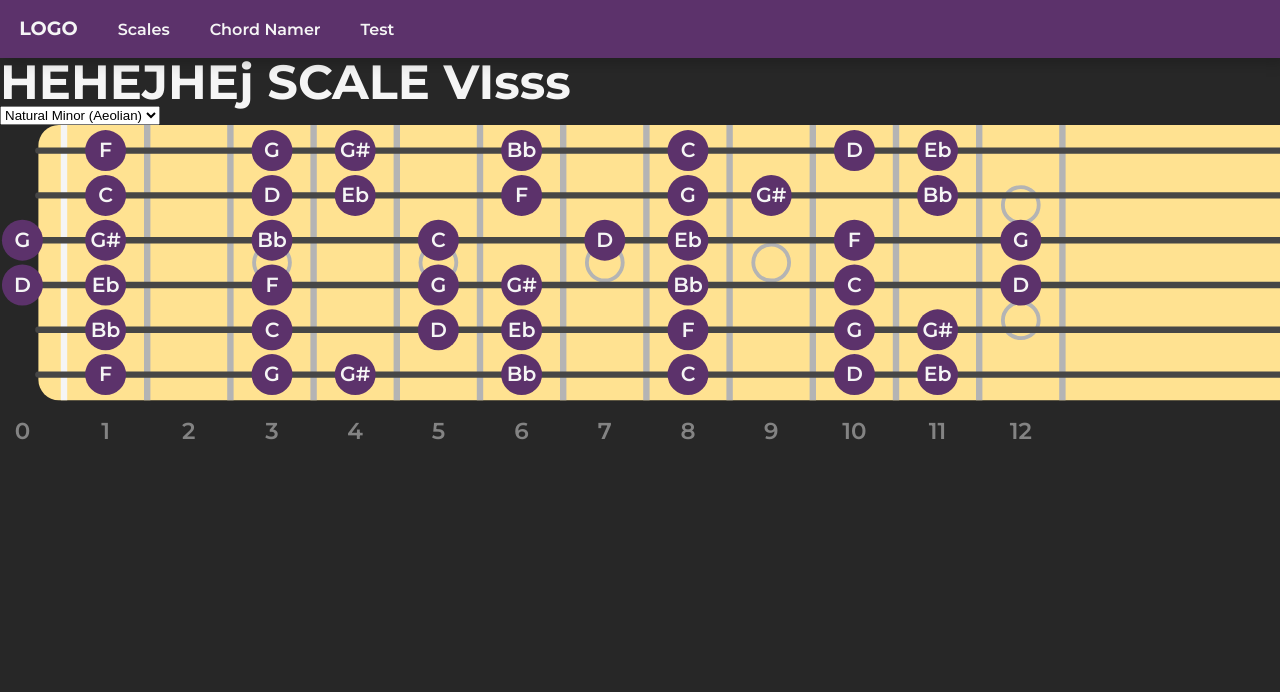
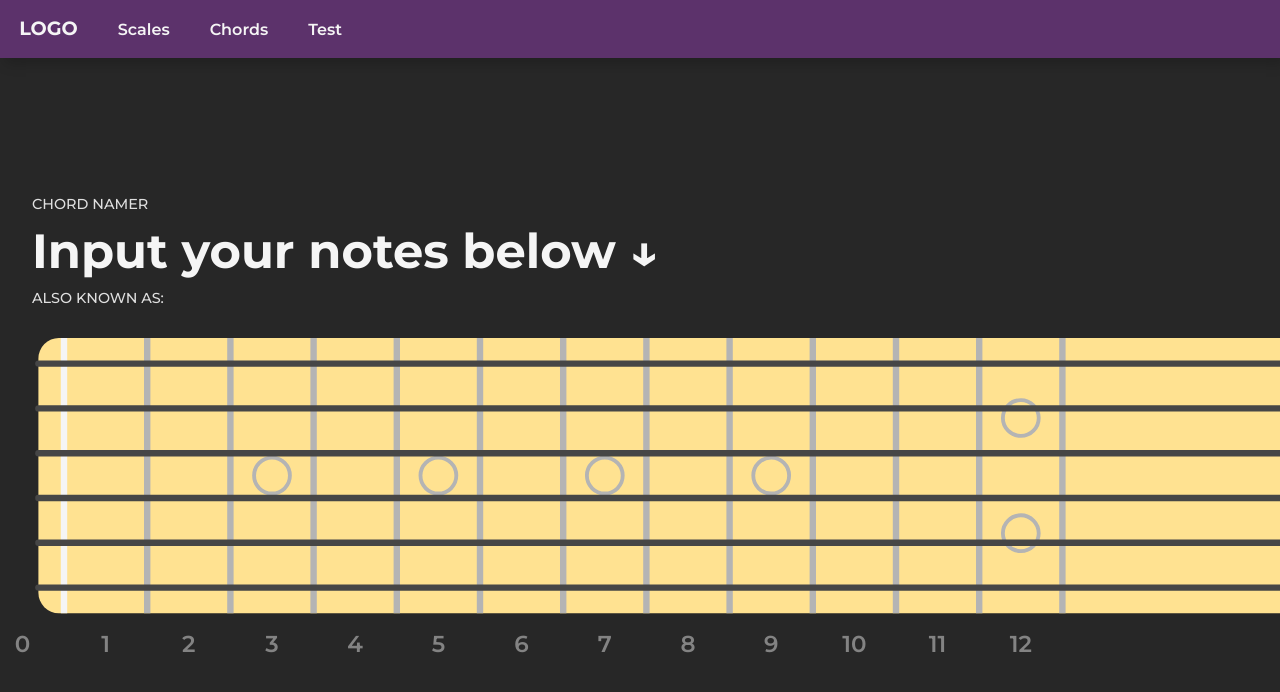
Before and after one commit to pannacotta98/guitar-app, a React (Create React App) app: page / in a window 1280 px wide. Shown: the top 692 px of the page. Built offline with nearby package versions, Linux system fonts and the light colour scheme.

Commit message:
Add react router and update some dependencies

```diff
--- a/package.json
+++ b/package.json
@@ -9,6 +9,7 @@
     "prettier": "^2.0.5",
     "react": "^16.13.1",
     "react-dom": "^16.13.1",
+    "react-router-dom": "^5.2.0",
     "react-scripts": "^4.0.3",
     "styled-components": "^5.1.1"
   },
--- a/src/components/App.js
+++ b/src/components/App.js
@@ -3,26 +3,28 @@ import NavBar from './NavBar';
 import ChordNamer from './ChordNamer';
 import TestComponent from './TestComponent';
 import ScaleVisualizer from './ScaleVisualizer';
-import { GlobalStateProvider, GlobalContext } from './../globalState';
+import { GlobalStateProvider } from './../globalState';
+import { Switch, BrowserRouter, Route } from 'react-router-dom';
 
 function App() {
   return (
     <GlobalStateProvider>
-      <div className="App">
-        <NavBar />
-        {/* Main content */}
-        <GlobalContext.Consumer>
-          {(context) => {
-            return (
-              {
-                SCALES: <ScaleVisualizer />,
-                CHORD_NAMER: <ChordNamer />,
-                TEST: <TestComponent />,
-              }[context.state.activePane] || <h1>Oooops</h1>
-            );
-          }}
-        </GlobalContext.Consumer>
-      </div>
+      <BrowserRouter>
+        <div className="App">
+          <NavBar />
+          <Switch>
+            <Route path="/scales">
+              <ScaleVisualizer />
+            </Route>
+            <Route path="/test">
+              <TestComponent />
+            </Route>
+            <Route path="/">
+              <ChordNamer />
+            </Route>
+          </Switch>
+        </div>
+      </BrowserRouter>
     </GlobalStateProvider>
   );
 }
--- a/src/components/NavBar.js
+++ b/src/components/NavBar.js
@@ -1,6 +1,6 @@
 import React from 'react';
 import styled from 'styled-components';
-import { GlobalContext } from '../globalState';
+import { Link } from 'react-router-dom';
 
 const Navigation = styled.ul`
   display: inline;
@@ -12,6 +12,11 @@ const NavigationItem = styled.li`
   font-weight: 600;
   cursor: pointer;
   display: inline;
+
+  a {
+    color: inherit;
+    text-decoration: none;
+  }
 `;
 
 const NavContainer = styled.nav`
@@ -31,16 +36,16 @@ export default function NavBar() {
   return (
     <NavContainer>
       <TextLogo>LOGO</TextLogo>
-      {/* prettier-ignore */}
       <Navigation>
-        <GlobalContext.Consumer>
-          {(context) => <>
-            {/* TODO Make sure this isn't a terrible way to do this */}
-            <NavigationItem onClick={() => context.setActivePane('SCALES')}>Scales</NavigationItem>
-            <NavigationItem onClick={() => context.setActivePane('CHORD_NAMER')}>Chord Namer</NavigationItem>
-            <NavigationItem onClick={() => context.setActivePane('TEST')}>Test</NavigationItem>
-          </>}
-        </GlobalContext.Consumer>
+        <NavigationItem>
+          <Link to="/scales">Scales</Link>
+        </NavigationItem>
+        <NavigationItem>
+          <Link to="/">Chords</Link>
+        </NavigationItem>
+        <NavigationItem>
+          <Link to="/test">Test</Link>
+        </NavigationItem>
       </Navigation>
     </NavContainer>
   );
--- a/src/globalState.js
+++ b/src/globalState.js
@@ -42,8 +42,6 @@ export class GlobalStateProvider extends React.Component {
     tuning: initialTuning,
     noteNumbersOnFretboard: this.noteNumbersOnFretboardFromTuning(initialTuning),
     noteNamesOnFretboard: this.noteNamesOnFretboardFromTuning(initialTuning),
-    // Application state
-    activePane: 'SCALES',
   };
 
   render() {
@@ -52,7 +50,6 @@ export class GlobalStateProvider extends React.Component {
         value={{
           state: this.state,
           setTuning: this.setTuning,
-          setActivePane: (pane) => this.setState({ activePane: pane }),
         }}
       >
         {this.props.children}
```
Also changed, not shown: 1 other file (tests, documents, lock files or other folders).
